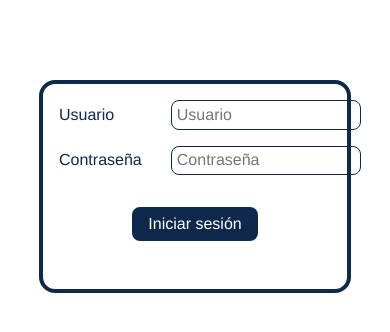
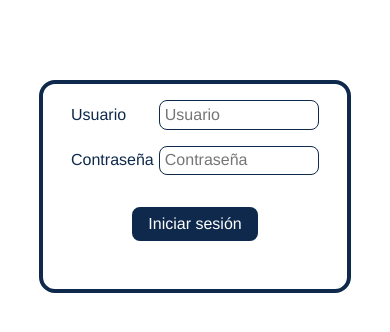
Before and after one commit to Romar476/app-inmob, a React (Vite) app: page /paneldeadministracion in a window 390 px wide. Shown: the top 332 px of the page. Built offline with nearby package versions, Linux system fonts and the light colour scheme; no server answers.

Commit message:
Update Login.css

```diff
--- a/src/pages/Login/Login.css
+++ b/src/pages/Login/Login.css
@@ -40,4 +40,10 @@
         width: 80%;
         padding: 1rem;
     }
+    .Login-input{
+        width: 10rem;
+    }
+    .Login-fieldset{
+        gap: .5rem;
+    }
 }
```
